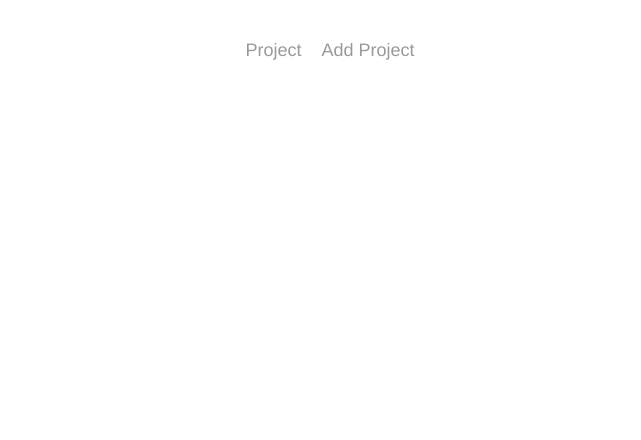
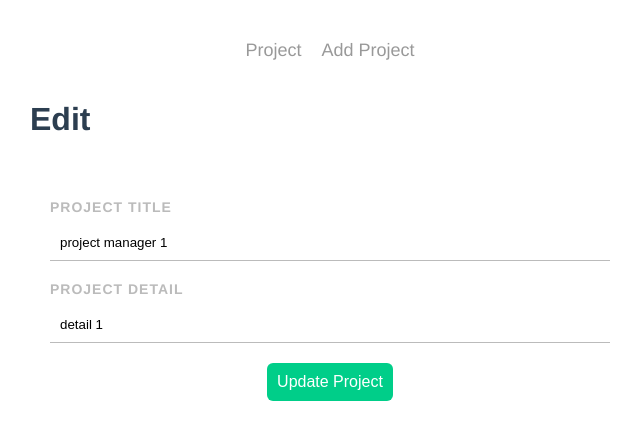
Before and after one commit to Spike4080/Beta-Project-Planner, a Vue app: page /editproject/1 in a window 1280 px wide. Before the commit this address had no page. Shown: the top 440 px of the page, without its empty margins (310-951 px from the left). Built offline with nearby package versions, Linux system fonts and the light colour scheme; data requests are answered from the project's data file.

Commit message:
create beta edit feature

```diff
--- a/database/db.json
+++ b/database/db.json
@@ -23,18 +23,6 @@
       "title": "title 5",
       "detail": "detail 5",
       "complete": false
-    },
-    {
-      "id": "87c1",
-      "title": "title 6",
-      "detail": "detail 6",
-      "complete": false
-    },
-    {
-      "id": "7c58",
-      "title": "project title 7",
-      "detail": "detail 7",
-      "complete": false
     }
   ]
 }
--- a/src/components/SingleProject.vue
+++ b/src/components/SingleProject.vue
@@ -8,9 +8,9 @@
                     <span class="material-symbols-outlined" @click="deleteProject">
                     delete
                     </span>
-                    <span class="material-symbols-outlined">
-                    edit
-                    </span>
+                    <router-link :to="{name:'editProject',params:{id:project.id}}">
+                        <span class="material-symbols-outlined">edit</span>
+                    </router-link>
                     <span class="material-symbols-outlined" @click="completeProject">
                     done
                     </span>
@@ -91,18 +91,6 @@ export default {
         margin-right: 10px;
     }
 
-    span:nth-child(1) {
-        color: crimson;
-    }
-
-    span:nth-child(2) {
-        color: blue;
-    }
-
-    span:nth-child(3) {
-        color: green;
-    }
-
     .complete {
         border-left-color: green;
     }
--- a/src/router/index.js
+++ b/src/router/index.js
@@ -1,6 +1,7 @@
 import { createRouter, createWebHistory } from "vue-router";
 import Home from "../views/Home.vue";
 import AddProject from "../views/AddProject.vue";
+import EditProject from "../views/EditProject.vue";
 
 const routes = [
   {
@@ -13,6 +14,12 @@ const routes = [
     name: "addProject",
     component: AddProject,
   },
+  {
+    path: "/editproject/:id",
+    name: "editProject",
+    component: EditProject,
+    props: true,
+  },
 ];
 
 const router = createRouter({
--- /dev/null
+++ b/src/views/EditProject.vue
@@ -0,0 +1,40 @@
+<template>
+  <h1>Edit</h1>
+    <form @submit.prevent="addProject">
+        <label>Project Title</label>
+        <input type="text" v-model="title">
+        <label>Project Detail</label>
+        <input type="text" v-model="detail">
+    <button>Update Project</button>
+  </form>
+</template>
+
+<script>
+export default {
+    props:['id'],
+    data() {
+        return {
+            title: "",
+            detail: ""
+        }
+    },
+
+    mounted() {
+        fetch('http://localhost:3000/projects/'+this.id)
+        .then((res)=>{
+            return res.json()
+        })
+        .then((datas)=>{
+            this.title = datas.title,
+            this.detail = datas.detail
+        })
+        .catch((err)=>{
+            console.log(err)
+        })
+    }
+}
+</script>
+
+<style>
+
+</style>
```
